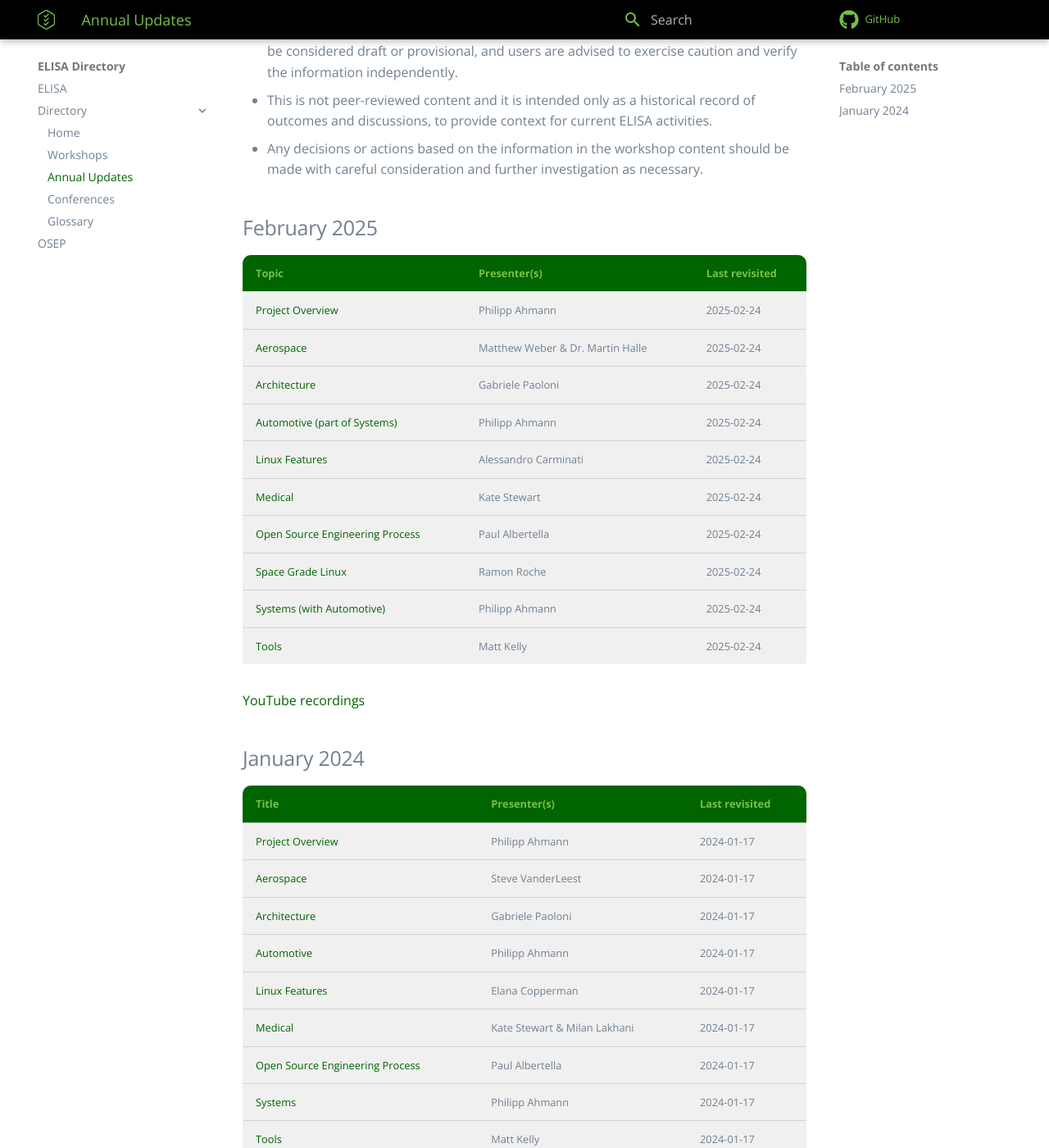
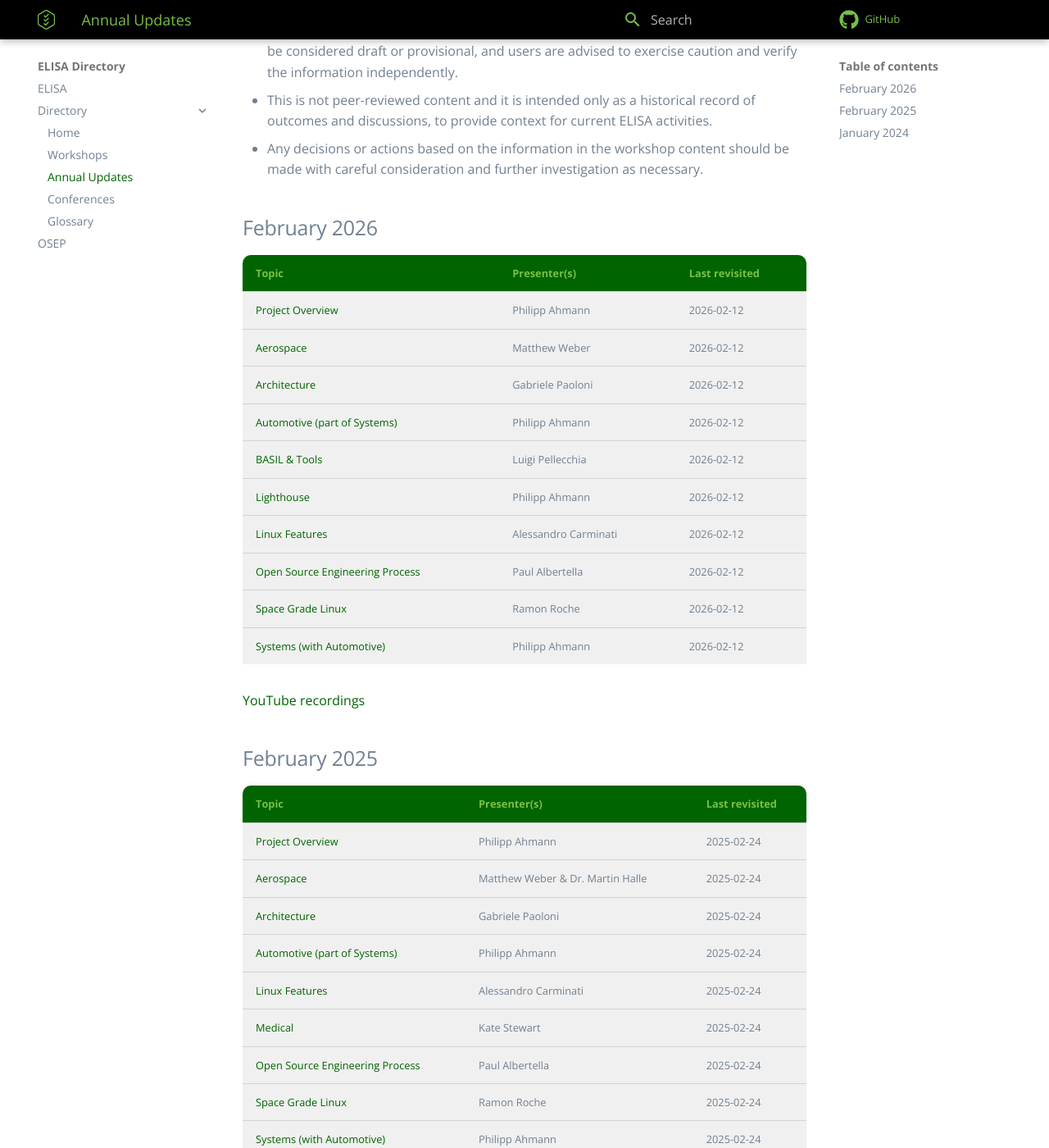
Before and after one commit to elisa-tech/directory, an MkDocs documentation site: the page built from docs/annual-update/index.md, in a window 1280 px wide and 1400 px high, scrolled down 566 px. Shown: the whole window at 82% size. Built offline with MkDocs 1.6.1 and Material for MkDocs 9.7.7, drawn with Linux system fonts in a browser that asks for light colours; comment, search, counter and statistics services are not loaded.

Commit message:
Add Annual Update 2026 (#17)
Signed-off-by: Philipp Ahmann <philipp.ahmann@de.bosch.com>

```diff
--- a/docs/annual-update/index.md
+++ b/docs/annual-update/index.md
@@ -17,6 +17,24 @@
 * This is not peer-reviewed content and it is intended only as a historical record of outcomes and discussions, to provide context for current ELISA activities.
 * Any decisions or actions based on the information in the workshop content should be made with careful consideration and further investigation as necessary.
 
+## February 2026
+
+| Topic | Presenter(s) | Last revisited |
+| ----- | ------------ | -------------- |
+| [Project Overview](2026-02/ELISA_Project_Overview_2026.pdf)| Philipp Ahmann | 2026-02-12 |
+| [Aerospace](2026-02/Aerospace_WG_Updates_2026.pdf) | Matthew Weber | 2026-02-12 |
+| [Architecture](2026-02/Safety_Architecture_WG_Updates_2026.pdf)| Gabriele Paoloni | 2026-02-12 |
+| [Automotive (part of Systems)](2026-02/Systems_and_Automotive_WG_Updates_2026.pdf)| Philipp Ahmann | 2026-02-12 |
+| [BASIL & Tools ](2026-02/BASIL_Updates_2026.pdf) | Luigi Pellecchia | 2026-02-12 |
+| [Lighthouse](2026-02/Lighthouse_SIG_Updates_2026.pdf)| Philipp Ahmann | 2026-02-12 |
+| [Linux Features](2026-02/Linux_Features_WG_Updates_2026.pdf)| Alessandro Carminati | 2026-02-12 |
+| [Open Source Engineering Process](2026-02/OSEP_WG_Updates_2026.pdf)| Paul Albertella | 2026-02-12 |
+| [Space Grade Linux](2026-02/Space_Grade_Linux_SIG_Updates_2026.pdf)| Ramon Roche | 2026-02-12 |
+| [Systems (with Automotive)](2026-02/Systems_and_Automotive_WG_Updates_2026.pdf)| Philipp Ahmann | 2026-02-12 |
+
+
+[YouTube recordings](https://youtube.com/playlist?list=PLuDNrzTpK8zqrxo5pVv0Qezfy3aYKv3CI&si)
+
 ## February 2025
 
 | Topic | Presenter(s) | Last revisited |
@@ -32,7 +50,7 @@
 | [Systems (with Automotive)](2025-02/Systems_and_Automotive_WG_Updates_2025.pdf)| Philipp Ahmann | 2025-02-24 |
 | [Tools](2025-02/Tools_WG_Updates_2025.pdf)| Matt Kelly | 2025-02-24 |
 
- [YouTube recordings](https://www.youtube.com/playlist?list=PLuDNrzTpK8zqkRmHEDxIuULGob00YUaou)
+[YouTube recordings](https://www.youtube.com/playlist?list=PLuDNrzTpK8zqkRmHEDxIuULGob00YUaou)
 
 ## January 2024
 
```
Also changed, not shown: 9 other files.
